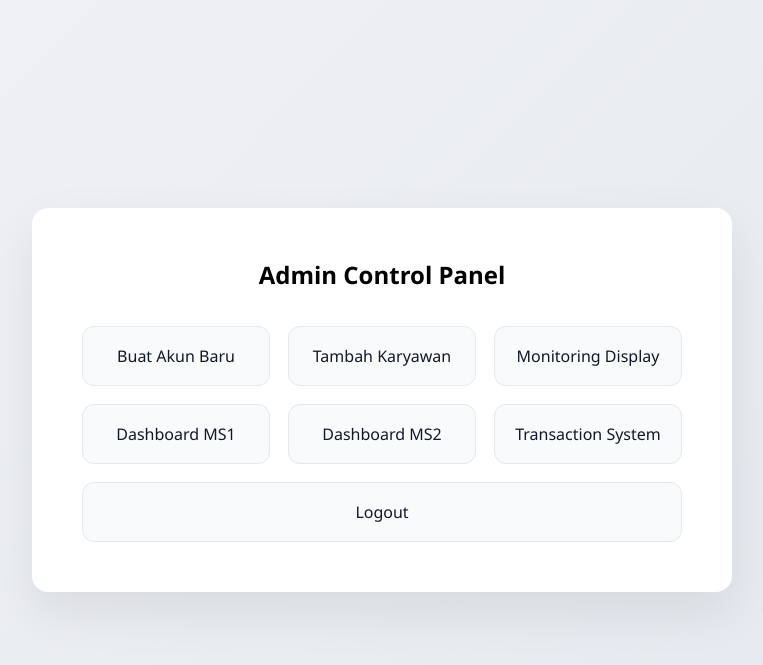
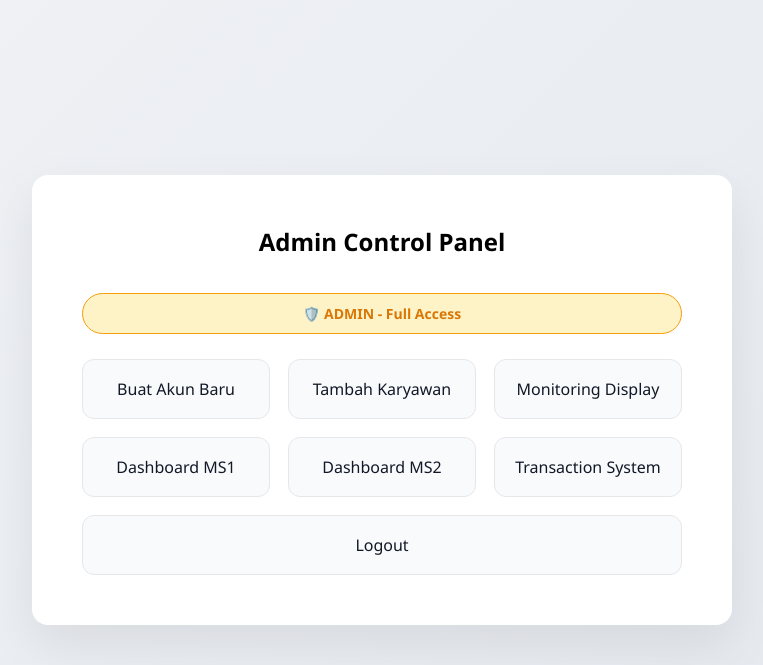
Before and after one commit to fabskyi/mt-project, a PHP site: page /home_menu.php in a window 1280 px wide. Shown: the top 665 px of the page, without its empty margins (258-1021 px from the left). Run offline with PHP 8.4, Linux system fonts and the light colour scheme; a user stored in the database is signed in.

Commit message:
Update home_menu.php
update access menu

```diff
--- a/home_menu.php
+++ b/home_menu.php
@@ -4,15 +4,17 @@ if (!isset($_SESSION['user_id'])) {
     header("Location: home.php");
     exit;
 }
+
+// Ambil role dari session - SUPPORT SEMUA VARIASI
+$user_role = $_SESSION['role'] ?? '';
 ?>
 
 <!DOCTYPE html>
 <html>
-
 <head>
     <meta charset="UTF-8">
     <meta name="viewport" content="width=device-width, initial-scale=1.0">
-    <title>Admin Control</title>
+    <title>Admin Control Panel</title>
 
     <style>
         * {
@@ -48,7 +50,6 @@ if (!isset($_SESSION['user_id'])) {
                 opacity: 0;
                 transform: translateY(15px);
             }
-
             to {
                 opacity: 1;
                 transform: translateY(0);
@@ -59,6 +60,40 @@ if (!isset($_SESSION['user_id'])) {
             text-align: center;
             margin-bottom: 35px;
             font-weight: 600;
+        }
+
+        /* Role Badge */
+        .role-badge {
+            text-align: center;
+            margin-bottom: 25px;
+            padding: 10px 20px;
+            border-radius: 25px;
+            font-weight: 600;
+            font-size: 14px;
+        }
+
+        .role-admin {
+            background: #fef3c7;
+            color: #d97706;
+            border: 1px solid #f59e0b;
+        }
+
+        .role-ms1 {
+            background: #dbeafe;
+            color: #1e40af;
+            border: 1px solid #3b82f6;
+        }
+
+        .role-ms2 {
+            background: #f0f9ff;
+            color: #0e7490;
+            border: 1px solid #06b6d4;
+        }
+
+        .role-noaccess {
+            background: #fee2e2;
+            color: #dc2626;
+            border: 1px solid #fca5a5;
         }
 
         /* Menu Grid */
@@ -87,6 +122,21 @@ if (!isset($_SESSION['user_id'])) {
             transform: translateY(-2px);
         }
 
+        /* Disabled Button */
+        .menu .disabled {
+            background: #f9fafb !important;
+            color: #9ca3af !important;
+            border-color: #d1d5db !important;
+            cursor: not-allowed;
+            opacity: 0.5;
+        }
+
+        .menu .disabled:hover {
+            background: #f9fafb !important;
+            color: #9ca3af !important;
+            transform: none !important;
+        }
+
         /* Logout Special */
         .logout {
             grid-column: span 3;
@@ -102,16 +152,13 @@ if (!isset($_SESSION['user_id'])) {
 
         /* Responsive */
         @media(max-width:768px) {
-
             .container {
                 width: 95%;
                 padding: 30px;
             }
-
             .menu {
                 grid-template-columns: 1fr;
             }
-
             .logout {
                 grid-column: span 1;
             }
@@ -120,21 +167,77 @@ if (!isset($_SESSION['user_id'])) {
 </head>
 
 <body>
-
     <div class="container">
         <h2>Admin Control Panel</h2>
 
+        <!-- Role Badge - FULL SUPPORT -->
+        <?php
+        $display_role = '';
+        $role_class = 'role-noaccess';
+
+        if (in_array($user_role, ['admin', 'all'])) {
+            $display_role = '🛡️ ADMIN - Full Access';
+            $role_class = 'role-admin';
+        } elseif (in_array($user_role, ['ms_1', 'ms1'])) {
+            $display_role = '🏭 MS1 Operator';
+            $role_class = 'role-ms1';
+        } elseif (in_array($user_role, ['ms_2', 'ms2'])) {
+            $display_role = '🏭 MS2 Operator';
+            $role_class = 'role-ms2';
+        } else {
+            $display_role = '❌ Role: ' . htmlspecialchars($user_role) . ' - No Access';
+        }
+        ?>
+        <div class="role-badge <?php echo $role_class; ?>">
+            <?php echo $display_role; ?>
+        </div>
+
         <div class="menu">
-            <a href="create_account.php">Buat Akun Baru</a>
-            <a href="add_karyawan.php">Tambah Karyawan</a>
+            <!-- 1. Buat Akun Baru - Hanya Admin -->
+            <?php if (in_array($user_role, ['admin', 'all'])): ?>
+                <a href="create_account.php">Buat Akun Baru</a>
+            <?php else: ?>
+                <a class="disabled" title="Admin only">Buat Akun Baru</a>
+            <?php endif; ?>
+
+            <!-- 2. Tambah Karyawan - Hanya Admin -->
+            <?php if (in_array($user_role, ['admin', 'all'])): ?>
+                <a href="add_karyawan.php">Tambah Karyawan</a>
+            <?php else: ?>
+                <a class="disabled" title="Admin only">Tambah Karyawan</a>
+            <?php endif; ?>
+
+            <!-- 3. Monitoring Display - SEMUA ROLE -->
             <a href="monitor.php">Monitoring Display</a>
-            <a href="index.php?lokasi=1">Dashboard MS1</a>
-            <a href="index.php?lokasi=2">Dashboard MS2</a>
-            <a href="transaction.php">Transaction System</a>
+
+            <!-- 4. Dashboard MS1 - Admin & ms_1/ms1 -->
+            <?php if (in_array($user_role, ['admin', 'all', 'ms_1', 'ms1'])): ?>
+                <a href="index.php?lokasi=1">Dashboard MS1</a>
+            <?php else: ?>
+                <a class="disabled" title="MS1 Operator or Admin only">Dashboard MS1</a>
+            <?php endif; ?>
+
+            <!-- 5. Dashboard MS2 - Admin & ms_2/ms2 -->
+            <?php if (in_array($user_role, ['admin', 'all', 'ms_2', 'ms2'])): ?>
+                <a href="index.php?lokasi=2">Dashboard MS2</a>
+            <?php else: ?>
+                <a class="disabled" title="MS2 Operator or Admin only">Dashboard MS2</a>
+            <?php endif; ?>
+
+            <!-- 6. Transaction System - SESUAI ROLE -->
+            <?php if (in_array($user_role, ['ms_1', 'ms1'])): ?>
+                <a href="transaction.php?lokasi=1">Transaction MS1</a>
+            <?php elseif (in_array($user_role, ['ms_2', 'ms2'])): ?>
+                <a href="transaction.php?lokasi=2">Transaction MS2</a>
+            <?php elseif (in_array($user_role, ['admin', 'all'])): ?>
+                <a href="transaction.php">Transaction System</a>
+            <?php else: ?>
+                <a class="disabled" title="Operator only">Transaction System</a>
+            <?php endif; ?>
+
+            <!-- 7. Logout - SEMUA -->
             <a href="signout.php" class="logout">Logout</a>
         </div>
     </div>
-
 </body>
-
 </html>
```
